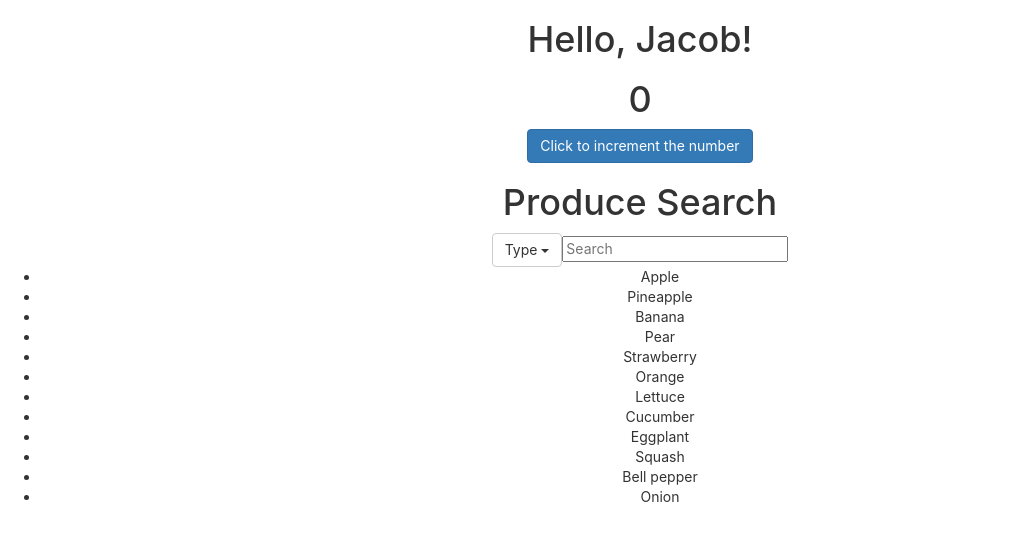
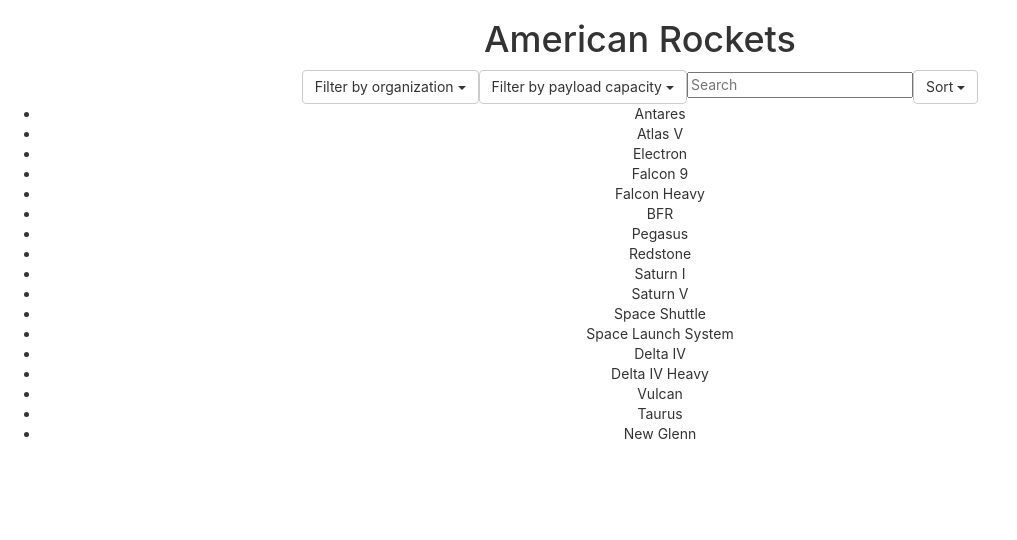
Before and after one commit to jleiken/filtering-rockets, a React (Create React App) app: page / in a window 1280 px wide. Shown: the top 540 px of the page, without its empty margins (0-1017 px from the left). Built offline with nearby package versions, Linux system fonts and the light colour scheme.

Commit message:
Rebranded but totally broken

```diff
--- a/public/index.html
+++ b/public/index.html
@@ -8,10 +8,6 @@
 			crossorigin="anonymous">
 		<meta name="viewport" content="width=device-width, initial-scale=1, shrink-to-fit=no">
 		<meta name="theme-color" content="#000000">
-		<!--
-			manifest.json provides metadata used when your web app is added to the
-			homescreen on Android. See https://developers.google.com/web/fundamentals/web-app-manifest/
-		-->
 		<link rel="manifest" href="%PUBLIC_URL%/manifest.json">
 		<!--
 			Notice the use of %PUBLIC_URL% in the tags above.
@@ -22,7 +18,7 @@
 			work correctly both with client-side routing and a non-root public URL.
 			Learn how to configure a non-root public URL by running `npm run build`.
 		-->
-		<title>React App</title>
+		<title>American Rockets</title>
 	</head>
 	<body>
 		<noscript>
--- a/src/App.js
+++ b/src/App.js
@@ -1,31 +1,32 @@
 import React, { Component } from 'react';
 import './App.css';
-import HelloWorld from './HelloWorld';
-import Counter from './Counter';
 import FilteredList from './FilteredList';
 
-const produce = [
-	{name: "Apple", type: "Fruit"},
-	{name: "Pineapple", type: "Fruit"},
-	{name: "Banana", type: "Fruit"},
-	{name: "Pear", type: "Fruit"},
-	{name: "Strawberry", type: "Fruit"},
-	{name: "Orange", type: "Fruit"},
-	{name: "Lettuce", type: "Vegetable"},
-	{name: "Cucumber", type: "Vegetable"},
-	{name: "Eggplant", type: "Vegetable"},
-	{name: "Squash", type: "Vegetable"},
-	{name: "Bell pepper", type: "Vegetable"},
-	{name: "Onion", type: "Vegetable"}
+const rockets = [
+	{name: "Antares", org: "Orbital ATK", capacity: 5000},
+	{name: "Atlas V", org: "ULA", capacity: 20520},
+	{name: "Electron", org: "Rocket Lab", capacity: 250},
+	{name: "Falcon 9", org: "SpaceX", capacity: 22800},
+	{name: "Falcon Heavy", org: "SpaceX", capacity: 63800},
+	{name: "BFR", org: "SpaceX", capacity: 100000},
+	{name: "Pegasus", org: "Orbital ATK", capacity: 443},
+	{name: "Redstone", org: "US Army", capacity: 2860},
+	{name: "Saturn I", org: "NASA", capacity: 9070},
+	{name: "Saturn V", org: "NASA", capacity: 140000},
+	{name: "Space Shuttle", org: "NASA", capacity: 27500},
+	{name: "Space Launch System", org: "ULA", capacity: 117934},
+	{name: "Delta IV", org: "ULA", capacity: 11470},
+	{name: "Delta IV Heavy", org: "ULA", capacity: 28790},
+	{name: "Vulcan", org: "ULA", capacity: 34900},
+	{name: "Taurus", org: "Northrop Grumman", capacity: 1320},
+	{name: "New Glenn", org: "Blue Origin", capacity: 45000}
 ];
 
 class App extends Component {
 	render() {
 		return (
 			<div className="App">
-				<HelloWorld name={`Jacob`} />
-				<Counter />
-				<FilteredList items={produce} />
+				<FilteredList items={rockets} />
 			</div>
 		);
 	}
--- a/src/Counter.jsx
+++ /dev/null
@@ -1,28 +0,0 @@
-import React, { Component } from 'react';
-
-class Counter extends Component {
-	constructor(props) {
-		super(props);
-		this.state = {
-			count: 0
-		};
-	}
-
-	incrementCount = () => {
-		this.setState({
-			count: this.state.count + 1
-		})
-	}
-
-	render() {
-		return (
-			<div className="counter">
-				<h1>{this.state.count}</h1>
-				<button onClick={this.incrementCount} className="btn btn-primary">
-					Click to increment the number
-				</button>
-			</div>
-		);
-	}
-}
-export default Counter;
--- a/src/FilteredList.jsx
+++ b/src/FilteredList.jsx
@@ -1,29 +1,29 @@
 import React, { Component } from 'react';
 import { DropdownButton, MenuItem } from 'react-bootstrap';
-import List from './List';
+import Grid from './Grid';
 
 class FilteredList extends Component {
 	constructor(props) {
 		super(props);
 
-	//The state is just a list of key/value pairs (like a hashmap)
+		// The state is just a list of key/value pairs (like a hashmap)
 		this.state = {
 			search: "",
 			type: "All"
 		};
 	}
 
-  //Sets the state whenever the user types on the search bar
+	// Sets the state whenever the user types on the search bar
 	onSearch = (event) => {
 		this.setState({search: event.target.value.trim().toLowerCase()});
 	}
 
-  //Sets the state of the "type" state variable depending on what is passed in
+	// Sets the state of the "type" state variable depending on what is passed in
 	onFilter = (event) => {
 		this.setState({type: event});
 	}
 
-  //Changes filterItem to take into account the "type" state variable when filtering
+	// Changes filterItem to take into account the "type" state variable when filtering
 	filterItem = (item) => {
 		return item.name.toLowerCase().search(this.state.search) !== -1
 			&& (this.state.type === "All" || item.type === this.state.type);
@@ -32,14 +32,32 @@
 	render(){
 		return (
 			<div className = "filter-list">
-			<h1>Produce Search</h1>
-			<DropdownButton id="typeDropdown" title={"Type"}>
+				<h1>American Rockets</h1>
+
+				<DropdownButton id="typeDropdown" title={"Filter by organization"}>
 					<MenuItem eventKey="All" onSelect={this.onFilter}>All</MenuItem>
-				<MenuItem eventKey="Fruit" onSelect={this.onFilter}>Fruits</MenuItem>
-				<MenuItem eventKey="Vegetable" onSelect={this.onFilter}>Vegetables</MenuItem>
+					<MenuItem eventKey="NASA" onSelect={this.onFilter}>NASA</MenuItem>
+					<MenuItem eventKey="ULA" onSelect={this.onFilter}>ULA</MenuItem>
+					<MenuItem eventKey="SpaceX" onSelect={this.onFilter}>SpaceX</MenuItem>
+					<MenuItem eventKey="Other" onSelect={this.onFilter}>Other</MenuItem>
 				</DropdownButton>
+
+				<DropdownButton id="typeDropdown" title={"Filter by payload capacity"}>
+					<MenuItem eventKey="all" onSelect={this.onFilter}>All</MenuItem>
+					<MenuItem eventKey="small" onSelect={this.onFilter}>{"<"}200 kg</MenuItem>
+					<MenuItem eventKey="medium" onSelect={this.onFilter}>{">"}200 kg or {"<"}500 kg</MenuItem>
+					<MenuItem eventKey="large" onSelect={this.onFilter}>{">"}500 kg</MenuItem>
+				</DropdownButton>
+
 				<input type = "text" placeholder = "Search" onChange = {this.onSearch} />
-			<List items = {this.props.items.filter(this.filterItem)} />
+
+				<DropdownButton id="typeDropdown" title={"Sort"}>
+					<MenuItem eventKey="Alphabetical" onSelect={this.onSort}>Alphabetical</MenuItem>
+					<MenuItem eventKey="Reverse alphabetical" onSelect={this.onSort}>Reverse alphabetical</MenuItem>
+					<MenuItem eventKey="Payload capacity" onSelect={this.onSort}>Payload capacity</MenuItem>
+				</DropdownButton>
+
+				<Grid items = {this.props.items.filter(this.filterItem)} />
 			</div>
 		);
 	}
--- a/src/HelloWorld.jsx
+++ /dev/null
@@ -1,11 +0,0 @@
-import React, { Component } from 'react';
-
-class HelloWorld extends Component {
-	render() {
-		return (
-			<h1>Hello, {this.props.name}!</h1>
-		);
-	}
-}
-
-export default HelloWorld;
```
Also changed, not shown: public/manifest.json, src/Grid.jsx (renamed from src/List.jsx), 1 other file (tests, documents, lock files or other folders). Lines whose indentation alone changed are shown as unchanged.
